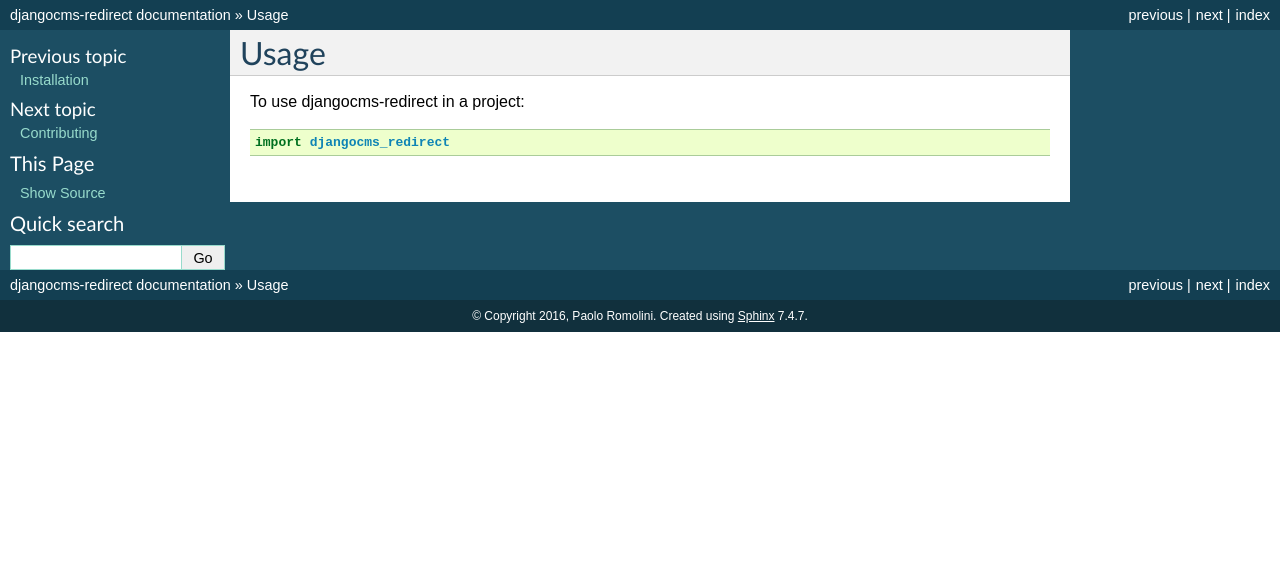
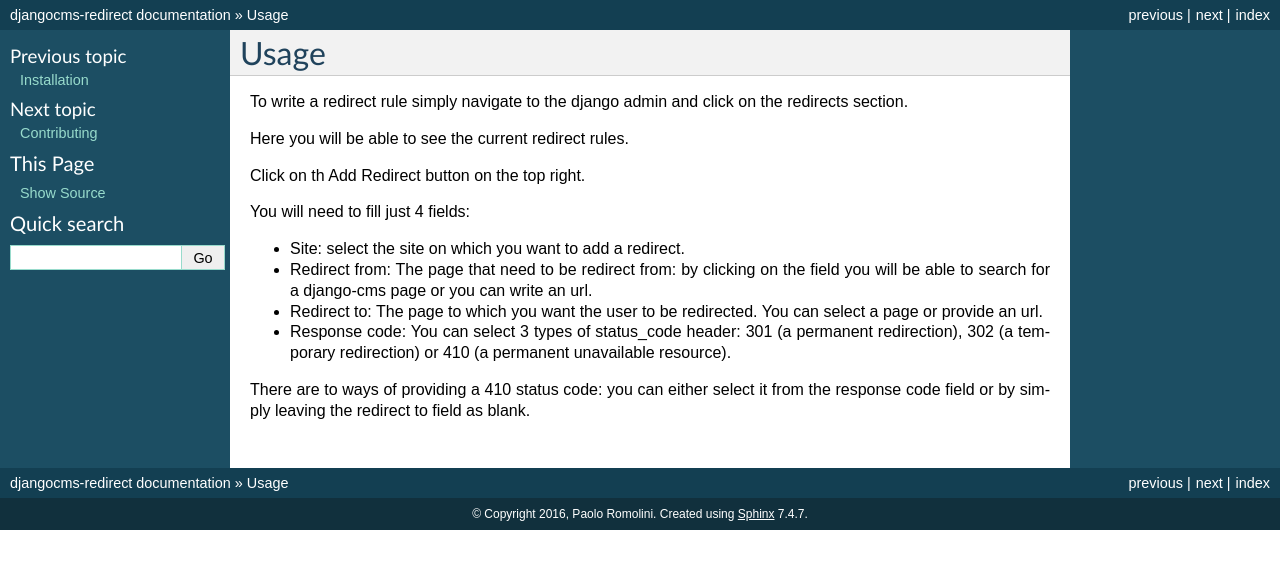
Before and after one commit to waqaswhat/djangocms-redirect, a Sphinx documentation site: the page built from docs/usage.rst, in a window 1280 px wide. Shown: the top 569 px of the page. Built offline with Sphinx 7.4.7, drawn with Linux system fonts in a browser that asks for light colours; the version number could not be read and is left out.

Commit message:
Update docs

```diff
--- a/docs/index.rst
+++ b/docs/index.rst
@@ -5,6 +5,12 @@
 
 Welcome to djangocms-redirect's documentation!
 =================================================================
+
+Djangocms-redirect is a simple middleware inspired by the official
+django redirect middleware with the bonus of beeing integrated with django-cms.
+
+It's possible to select the old url and the new url by searching for
+a django-cms page or simply by writing an url.
 
 Contents:
 
--- a/docs/installation.rst
+++ b/docs/installation.rst
@@ -14,6 +14,9 @@
 
 Configuration and setup
 =======================
+Configuring django-cms redirect is extremly easy:
 
-Add to your MIDDLEWARE_CLASSES in your settings.py file this line:
+* Add to your MIDDLEWARE_CLASSES in your settings.py file this line:
 'djangocms_redirect.middleware.RedirectMiddleware'.
+
+* Add 'djangocms_redirect' to your INSTALLED_APPS=
--- a/docs/usage.rst
+++ b/docs/usage.rst
@@ -2,6 +2,19 @@
 Usage
 ========
 
-To use djangocms-redirect in a project::
+To write a redirect rule simply navigate to the django admin and
+click on the redirects section.
 
-    import djangocms_redirect
+Here you will be able to see the current redirect rules.
+
+Click on th Add Redirect button on the top right.
+
+You will need to fill just 4 fields:
+
+* Site: select the site on which you want to add a redirect.
+* Redirect from: The page that need to be redirect from: by clicking on the field you will be able to search for a django-cms page or you can write an url.
+* Redirect to: The page to which you want the user to be redirected. You can select a page or provide an url.
+* Response code: You can select 3 types of status_code header: 301 (a permanent redirection), 302 (a temporary redirection) or 410 (a permanent unavailable resource).
+
+There are to ways of providing a 410 status code: you can either select it from the response code field or
+by simply leaving the redirect to field as blank.
```
